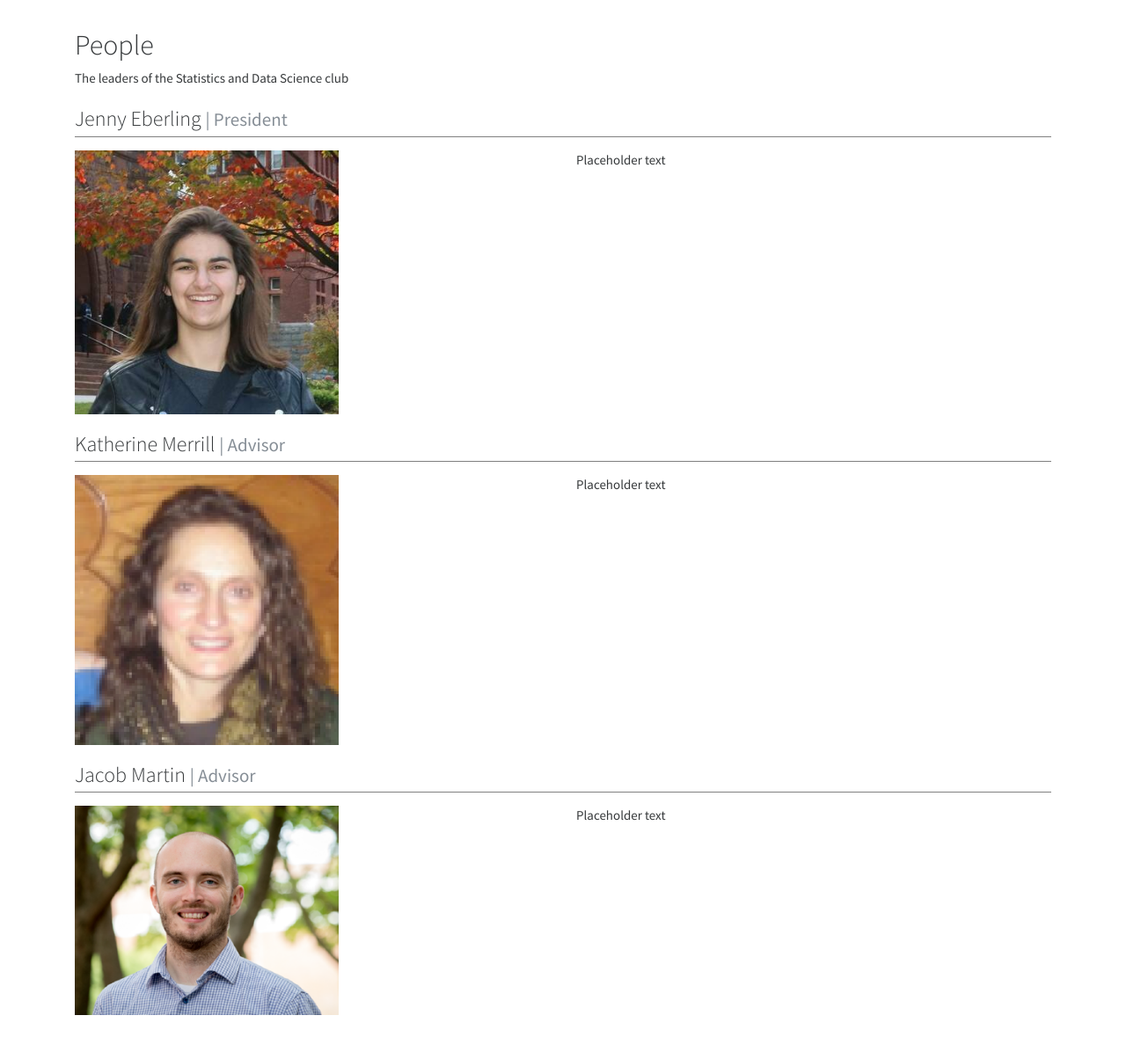
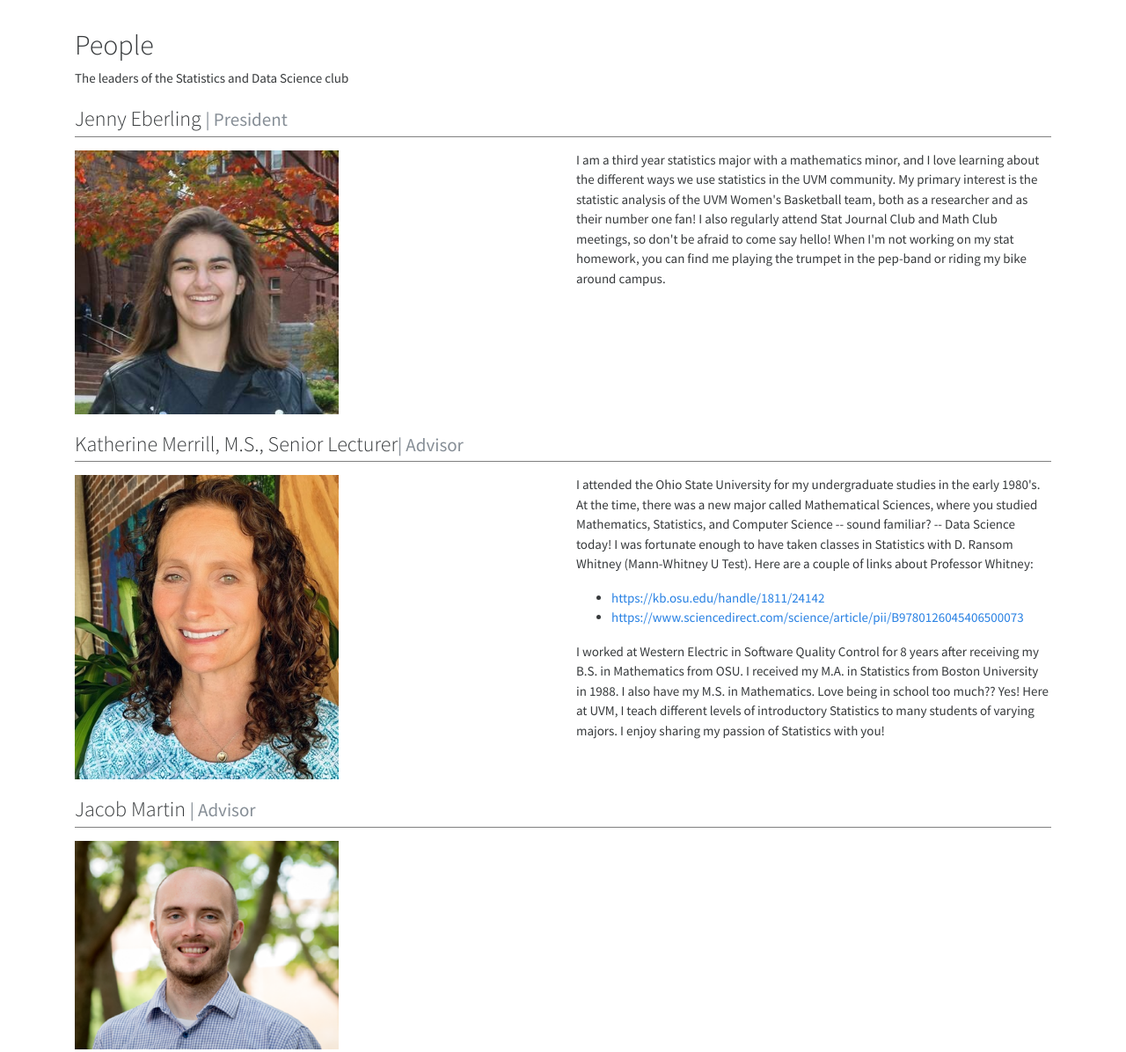
Before and after one commit to nicholashanoian/stats-club, a Django app: page /people/ in a window 1280 px wide. Shown: the part 68-1264 px from the top of the page at 88% size. Run offline with Django 3.2, Linux system fonts and the light colour scheme; some libraries are stand-ins or nearby versions.

Commit message:
Website 'easy' updates 11/18/2019

```diff
--- a/blog/views.py
+++ b/blog/views.py
@@ -6,7 +6,7 @@ from django.shortcuts import render, get_object_or_404
 
 def post_list(request):
     time = timezone.now()
-    posts = Post.objects.order_by('created_date')
+    posts = Post.objects.order_by('-created_date')
     return render(request, 'blog/post_list.html', {'posts': posts, 'time': time})
 
 
--- a/main/templates/main/base.html
+++ b/main/templates/main/base.html
@@ -9,6 +9,8 @@
 {% url 'blog_url_name' as blog %}
 {% url 'main:links_url_name' as links %}
 {% url 'main:people_url_name' as people %}
+{% url 'main:asa_url_name' as asa %}
+
 
 
 <!doctype html>
@@ -88,6 +90,10 @@
 					</li>
 
 					<li class="nav-item">
+						<a class="{% active request asa %} nav-link" href="{{ asa }}">ASA Student Chapter</a>
+					</li>
+
+					<li class="nav-item">
 						<a class="{% active request links %} nav-link" href="{{ links }}">Useful Links</a>
 					</li>
 
--- a/main/templates/main/index.html
+++ b/main/templates/main/index.html
@@ -32,7 +32,7 @@ UVM Stats and DS Club
 
 <p>Hello, and welcome to Statistics and Data Science Club! If you are interested in getting involved with numbers, then you've come to the right place! With biweekly meetings and planned events, we strive to introduce members to the possibilities open to them in the field of stats and data. Everyone is welcome to join, regardless of major.</p>
 
-<p>Come join the fun at our next meeting in the <a href="https://goo.gl/maps/cVeEah2vXp72">Lord House</a> Conference room!</p>
+<p>Come join the fun at our next meeting in the Student Club Space at Innovation Hall, E327!</p>
 
 <div class="mt-5" id="calendar"></div>
 
--- a/main/templates/main/people.html
+++ b/main/templates/main/people.html
@@ -17,18 +17,49 @@ People
 		<img class="profile-pic" src="{% static 'main/images/jenny.jpg' %}">
 	</div>
 	<div class="col">
-		<p>Placeholder text</p>
+	  <p>
+		I am a third year statistics major with a mathematics minor,
+		and I love learning about the different ways we use statistics
+		in the UVM community. My primary interest is the statistic
+		analysis of the UVM Women's Basketball team, both as a
+		researcher and as their number one fan! I also regularly
+		attend Stat Journal Club and Math Club meetings, so don't be
+		afraid to come say hello! When I'm not working on my stat
+		homework, you can find me playing the trumpet in the pep-band
+		or riding my bike around campus.
+	  </p>
 	</div>
 </div>
 
 <!-- Katherine -->
-<h2>Katherine Merrill <small class="text-muted">| Advisor</small></h2>
+<h2>Katherine Merrill, M.S., Senior Lecturer<small class="text-muted">| Advisor</small></h2>
 <div class="row">
 	<div class="col-md">
-		<img class="profile-pic" src="{% static 'main/images/katherine.png' %}">
+		<img class="profile-pic" src="{% static 'main/images/katherine.jpg' %}">
 	</div>
 	<div class="col">
-		<p>Placeholder text</p>
+	  <p>
+		I attended the Ohio State University for my undergraduate
+		studies in the early 1980's. At the time, there was a new
+		major called Mathematical Sciences, where you studied
+		Mathematics, Statistics, and Computer Science -- sound
+		familiar? -- Data Science today! I was fortunate enough to
+		have taken classes in Statistics with D. Ransom Whitney
+		(Mann-Whitney U Test). Here are a couple of links about
+		Professor Whitney:
+	  <ul>
+		<li><a href="https://kb.osu.edu/handle/1811/24142">https://kb.osu.edu/handle/1811/24142</a></li>
+		<li><a href="https://www.sciencedirect.com/science/article/pii/B9780126045406500073">https://www.sciencedirect.com/science/article/pii/B9780126045406500073</a></li>
+	  </ul>
+	  <p>
+		I worked at Western Electric in Software Quality Control for 8
+		years after receiving my B.S. in Mathematics from OSU. I
+		received my M.A. in Statistics from Boston University in 1988.
+		I also have my M.S. in Mathematics. Love being in school too
+		much?? Yes! Here at UVM, I teach different levels of
+		introductory Statistics to many students of varying majors. I
+		enjoy sharing my passion of Statistics with you!
+	  </p>
 	</div>
 </div>
 
@@ -39,7 +70,7 @@ People
 		<img class="profile-pic" src="{% static 'main/images/jacob.png' %}">
 	</div>
 	<div class="col">
-		<p>Placeholder text</p>
+		<p></p>
 	</div>
 </div>
 {% endblock %}
--- a/main/urls.py
+++ b/main/urls.py
@@ -9,7 +9,7 @@ urlpatterns = [
     url(r'^links/$', views.links, name='links_url_name'),
     url(r'^people/$', views.people, name='people_url_name'),
     url(r'^software/$', views.software, name='software_url_name'),
-
+    url(r'^asa/$', views.asa, name='asa_url_name')
 
     # url(r'^calendar/$', views.CalendarView.as_view(), name='calendar'), # here
     # url(r'^event/new/$', views.event, name='event_new'),
--- a/main/views.py
+++ b/main/views.py
@@ -15,6 +15,9 @@ def software(request):
 def links(request):
     return render(request, 'main/links.html')
 
+def asa(request):
+    return render(request, 'main/asa.html')
+
 def handler404(request, *args, **kwargs):
     return render(request, 'main/404.html', status=404)
 
```
Also changed, not shown: main/templates/main/asa.html (added, +18 -0 lines), main/templates/main/links.html (+17 -0 lines), main/static/main/images/katherine.jpg (added), main/static/main/images/katherine.png (deleted), main/static/main/images/long-large.png, main/static/main/images/long-medium.png, main/static/main/images/square-black-small.png, main/static/main/images/square-large.png, main/static/main/images/square-medium.png, main/static/main/images/square-small.png.
